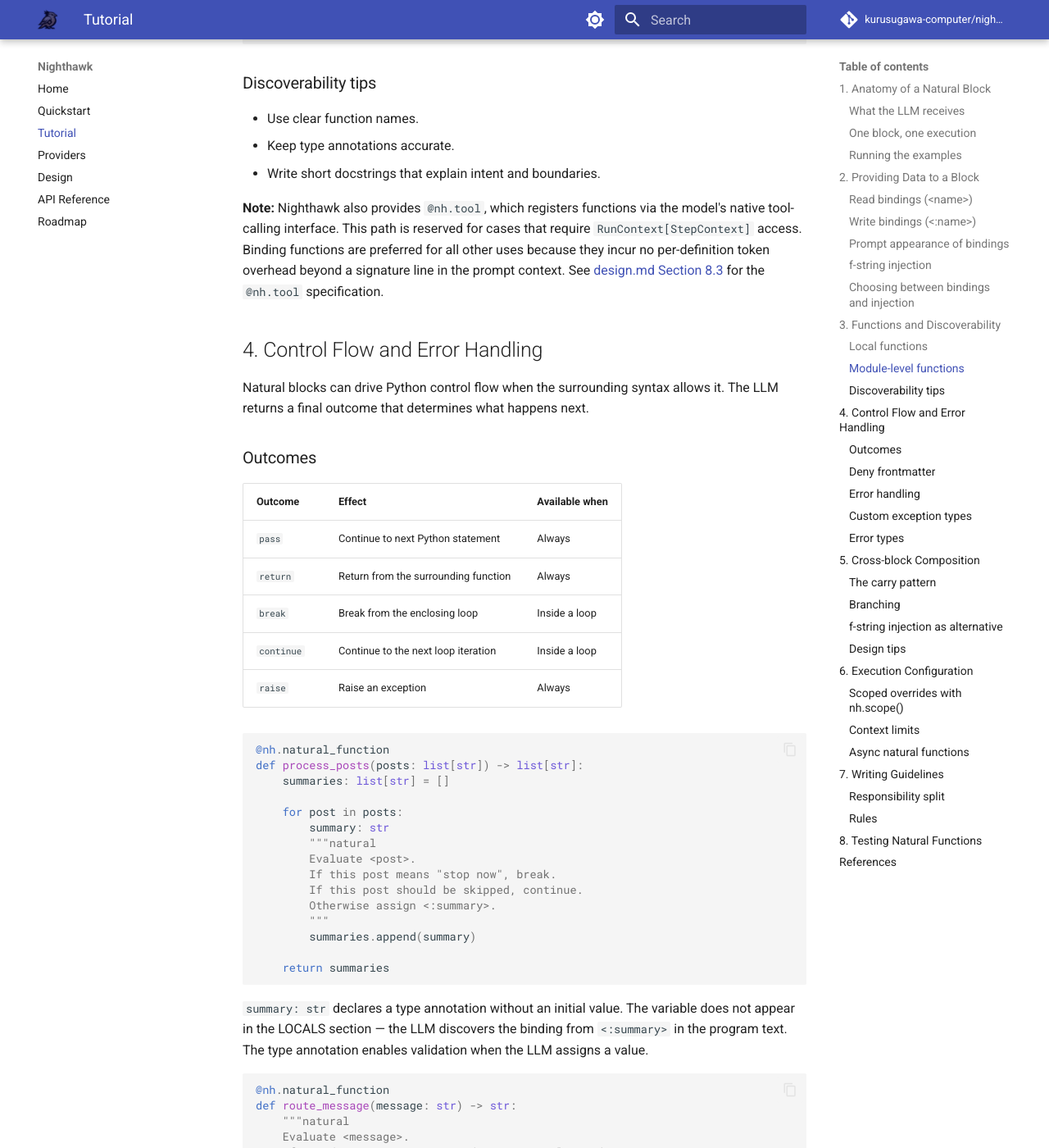
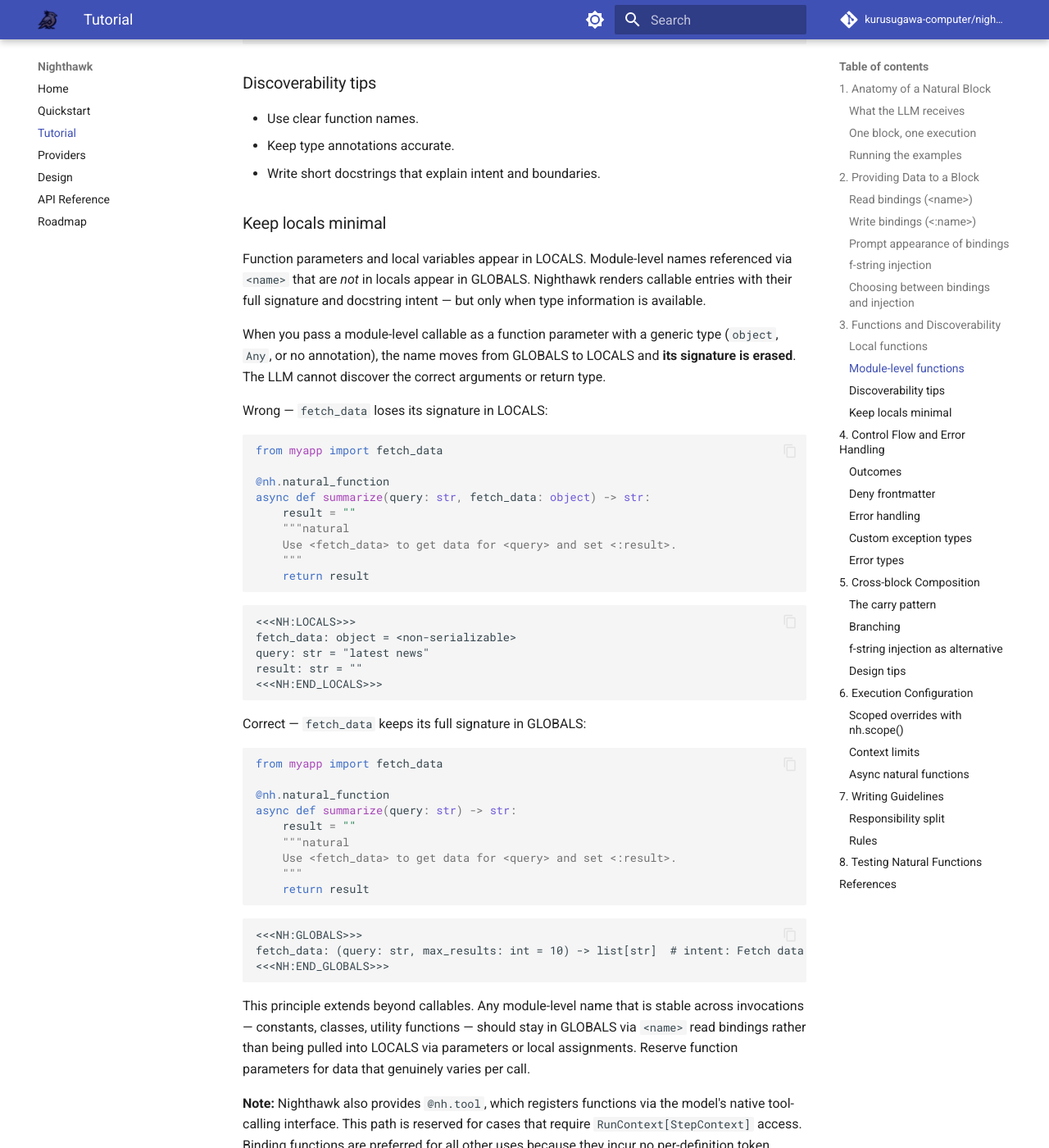
Before and after one commit to kurusugawa-computer/nighthawk-python, an MkDocs documentation site: the page built from docs/tutorial.md, in a window 1280 px wide and 1400 px high, scrolled down 6473 px. Shown: the whole window at 82% size. Built offline with MkDocs 1.6.1 and Material for MkDocs 9.7.7, drawn with Linux system fonts in a browser that asks for light colours; comment, search, counter and statistics services are not loaded; some of the changed text lies outside the part shown.

Commit message:
Add guidance on minimizing locals

````diff
--- a/docs/tutorial.md
+++ b/docs/tutorial.md
@@ -292,6 +292,56 @@
 - Use clear function names.
 - Keep type annotations accurate.
 - Write short docstrings that explain intent and boundaries.
+
+### Keep locals minimal
+
+Function parameters and local variables appear in LOCALS. Module-level names referenced via `<name>` that are _not_ in locals appear in GLOBALS. Nighthawk renders callable entries with their full signature and docstring intent — but only when type information is available.
+
+When you pass a module-level callable as a function parameter with a generic type (`object`, `Any`, or no annotation), the name moves from GLOBALS to LOCALS and **its signature is erased**. The LLM cannot discover the correct arguments or return type.
+
+Wrong — `fetch_data` loses its signature in LOCALS:
+
+```py
+from myapp import fetch_data
+
+@nh.natural_function
+async def summarize(query: str, fetch_data: object) -> str:
+    result = ""
+    """natural
+    Use <fetch_data> to get data for <query> and set <:result>.
+    """
+    return result
+```
+
+```
+<<<NH:LOCALS>>>
+fetch_data: object = <non-serializable>
+query: str = "latest news"
+result: str = ""
+<<<NH:END_LOCALS>>>
+```
+
+Correct — `fetch_data` keeps its full signature in GLOBALS:
+
+```py
+from myapp import fetch_data
+
+@nh.natural_function
+async def summarize(query: str) -> str:
+    result = ""
+    """natural
+    Use <fetch_data> to get data for <query> and set <:result>.
+    """
+    return result
+```
+
+```
+<<<NH:GLOBALS>>>
+fetch_data: (query: str, max_results: int = 10) -> list[str]  # intent: Fetch data matching the query.
+<<<NH:END_GLOBALS>>>
+```
+
+This principle extends beyond callables. Any module-level name that is stable across invocations — constants, classes, utility functions — should stay in GLOBALS via `<name>` read bindings rather than being pulled into LOCALS via parameters or local assignments. Reserve function parameters for data that genuinely varies per call.
 
 **Note:** Nighthawk also provides `@nh.tool`, which registers functions via the model's native tool-calling interface. This path is reserved for cases that require `RunContext[StepContext]` access. Binding functions are preferred for all other uses because they incur no per-definition token overhead beyond a signature line in the prompt context. See [design.md Section 8.3](design.md#83-tools-available-to-the-llm) for the `@nh.tool` specification.
 
@@ -613,9 +663,10 @@
 3. Cross-block data flow must be explicit. Use Python locals, the carry pattern, or f-string injection.
 4. Write bindings (`<:name>`) may be pre-declared or not. Type annotations help agent behavior and host-side validation/coercion.
 5. Mutable context objects use `<name>` (read binding), not `<:name>` (write binding).
-6. Prefer binding functions (local or module-level) for all callable needs. Reserve `@nh.tool` for cases that require `RunContext[StepContext]` access.
-7. Full coverage requirements are enforced by Python loops.
-8. Error behavior is explicit at the correct boundary.
+6. Keep function parameters and locals minimal — only bind invocation-specific data. Reference module-level names via `<name>` read bindings so they appear in GLOBALS with full type information ([Section 3](#keep-locals-minimal)).
+7. Prefer binding functions (local or module-level) for all callable needs. Reserve `@nh.tool` for cases that require `RunContext[StepContext]` access.
+8. Full coverage requirements are enforced by Python loops.
+9. Error behavior is explicit at the correct boundary.
 
 ## 8. Testing Natural Functions
 
````
